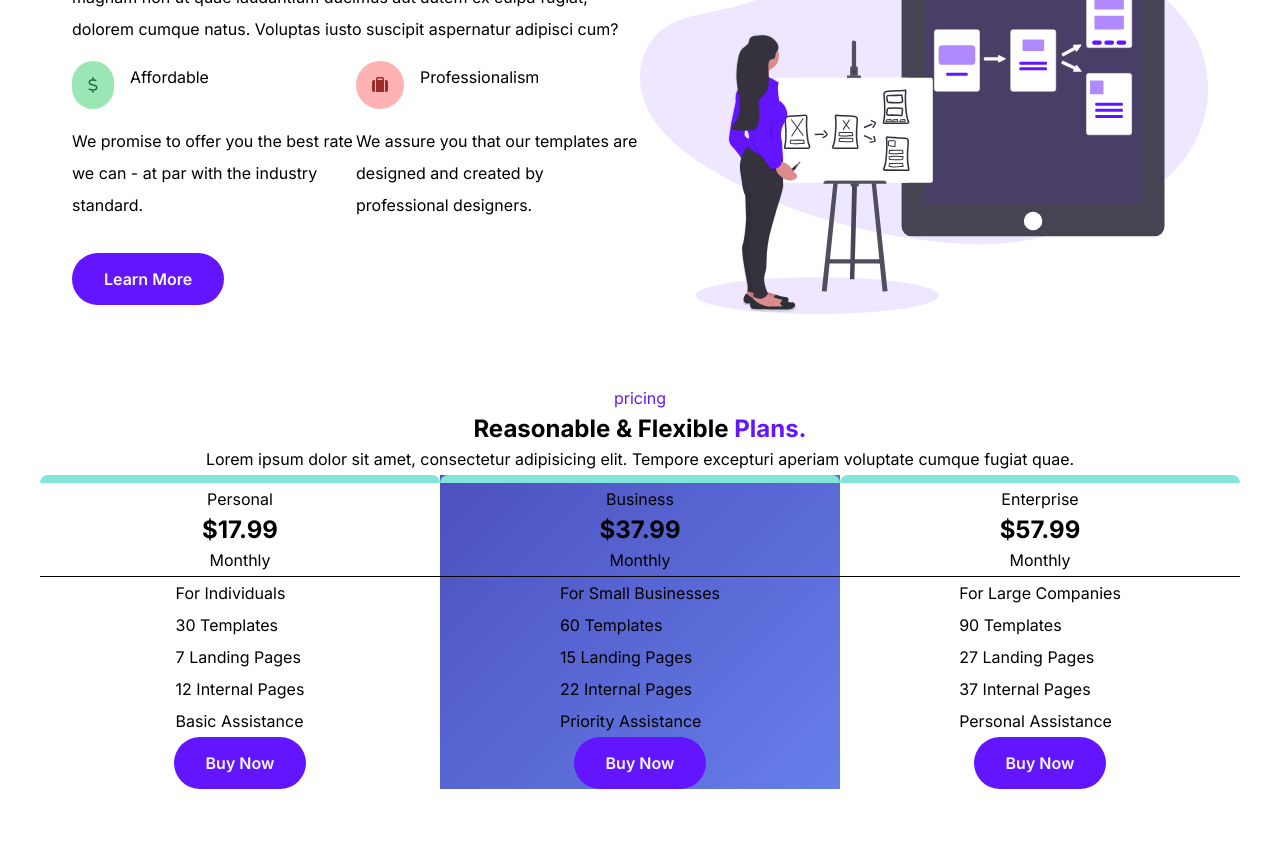
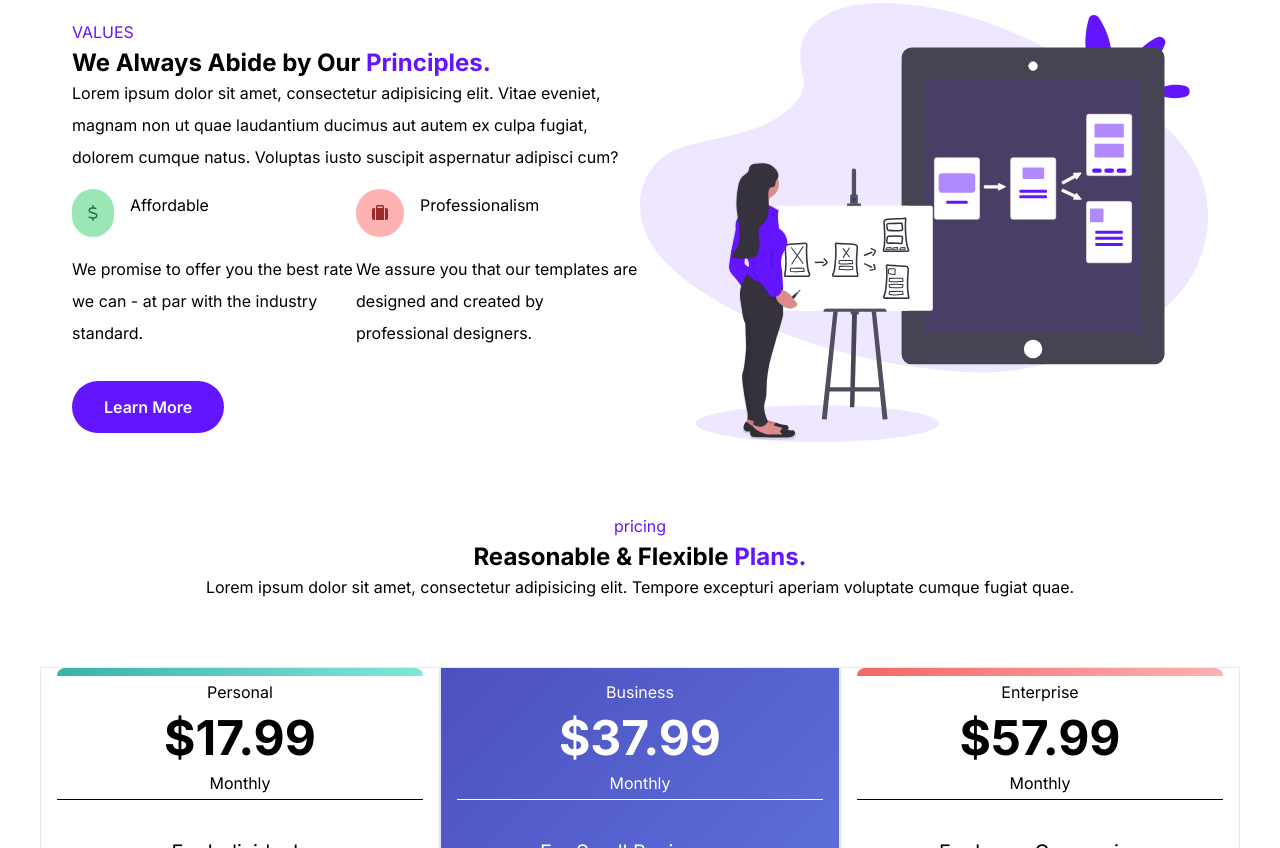
Before and after one commit to Dalfourz/first-html-project, a plain HTML site: page Week 2 FP/index.html in a window 1280 px wide. Shown: the part 2784-3632 px from the top of the page. Before the commit the page ends 3573 px from the top, so only its background shows below. Drawn offline with Linux system fonts and the light colour scheme.

Commit message:
stylizing pricing furthermore

```diff
--- a/Week 2 FP/index.html
+++ b/Week 2 FP/index.html
@@ -320,7 +320,7 @@
           </div>
           <div class="plans">
             <div class="plan">
-              <div class="top__bar">
+              <div class="top__bar-left">
               </div>
               <div class="top">
                 <p class="plan__name">Personal</p>
@@ -339,8 +339,8 @@
                 <button>Buy Now</button>
               </div>
             </div>
-            <div class="plan business">
-              <div class="top__bar">
+            <div class="plan business white">
+              <div class="none">
               </div>
               <div class="top">
                 <p class="plan__name">Business</p>
@@ -359,7 +359,7 @@
               </div>
             </div>
             <div class="plan">
-              <div class="top__bar">
+              <div class="top__bar-right">
               </div>
               <div class="top">
                 <p class="plan__name">Enterprise</p>
--- a/Week 2 FP/styles.css
+++ b/Week 2 FP/styles.css
@@ -9,6 +9,10 @@
 
 .purple {
     color: #6415FF;
+}
+
+.white {
+    color: white;
 }
 
 .just {
@@ -193,7 +197,7 @@ header {
 .services {
     display: flex;
     flex-wrap: wrap;
-    padding: 0 64px 0 64px;
+    padding: 64px 64px 64px 64px;
 }
 
 .service {
@@ -383,6 +387,7 @@ header {
 .plans {
     display: flex;
     flex-wrap: wrap;
+    padding-top: 64px;
 }
 
 .plan {
@@ -390,11 +395,12 @@ header {
     flex-direction: column;
     width: calc(100%/3);
     align-items: center;
-    border: 1px ;
+    border: 1px solid rgb(226, 232, 240);;
+    padding: 0 16px 0 16px;
 }
 
-.top__bar {
-    background-color:rgb(129, 230, 217);
+.top__bar-left {
+    background: linear-gradient(115deg, rgb(56, 178, 172) 0%, rgb(129, 230, 217) 100%);
     height: 8px;
     width: 100%;
     border-top-right-radius: 999px;
@@ -410,5 +416,40 @@ header {
 
 .business {
     background-color: rgb(102, 126, 234);
-    background-image: linear-gradient(135deg, rgb(76, 81, 191) 0%, rgb(102, 126, 234) 100%);;
+    background-image: linear-gradient(135deg, rgb(76, 81, 191) 0%, rgb(102, 126, 234) 100%);
+    background-origin: ;
 }
+
+.none{
+    height: 8px;
+    width: 100%;
+    border-top-right-radius: 999px;
+    border-top-left-radius: 999px;
+    border: 0px;
+}
+
+.top__bar-right {
+    background: linear-gradient(115deg, rgb(245, 101, 101) 0%, rgb(254, 178, 178) 100%);
+    height: 8px;
+    width: 100%;
+    border-top-right-radius: 999px;
+    border-top-left-radius: 999px;
+    border: 0px;
+}
+
+.plan__price {
+    font-size: 48px;
+}
+
+.for {
+    font-size: 20px;
+    padding: 32px 0 16px 0;
+}
+
+.template,
+.landing,
+.internak,
+.assistance {
+    padding: 16px 0 16px 0;
+    text-align: center;
+}
```
